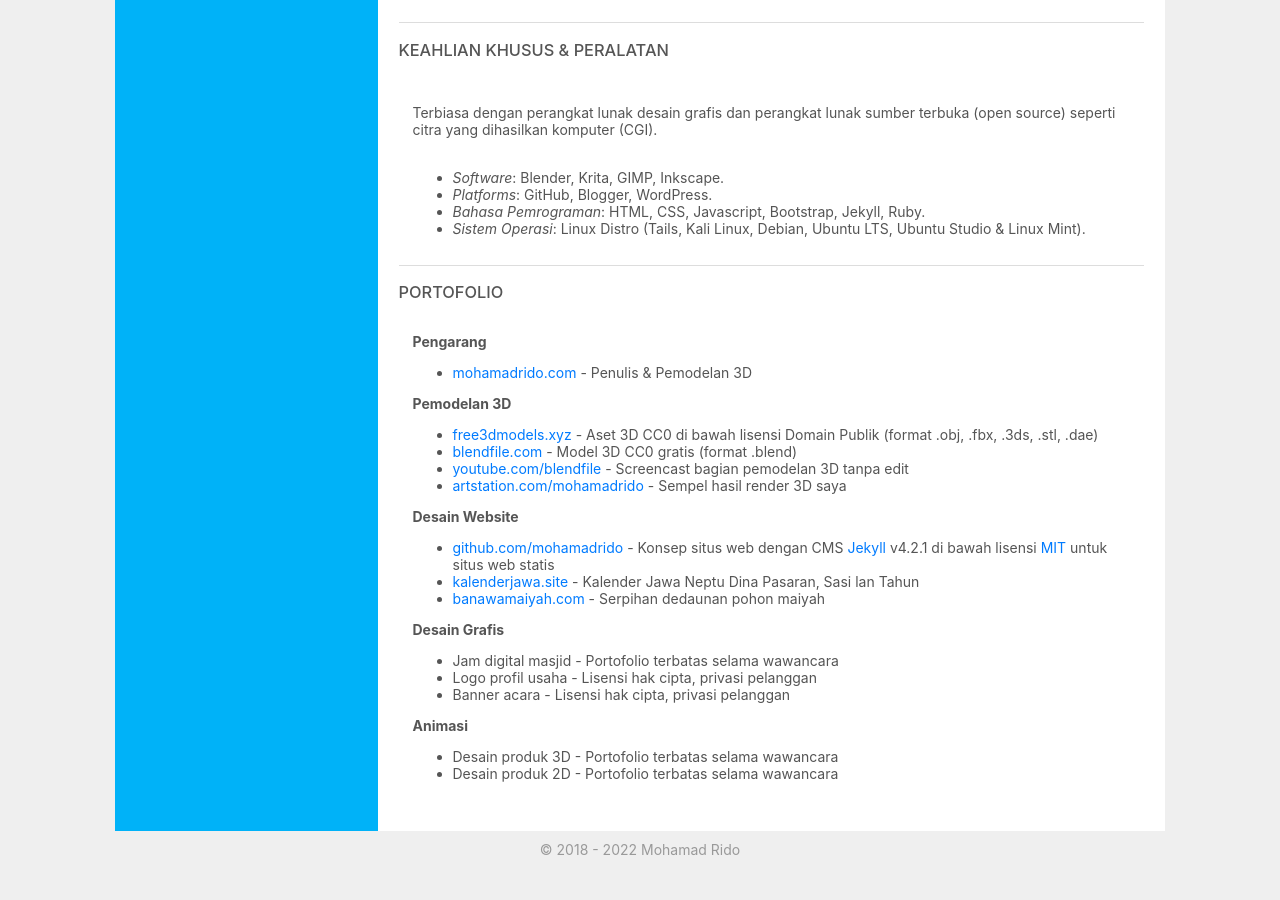
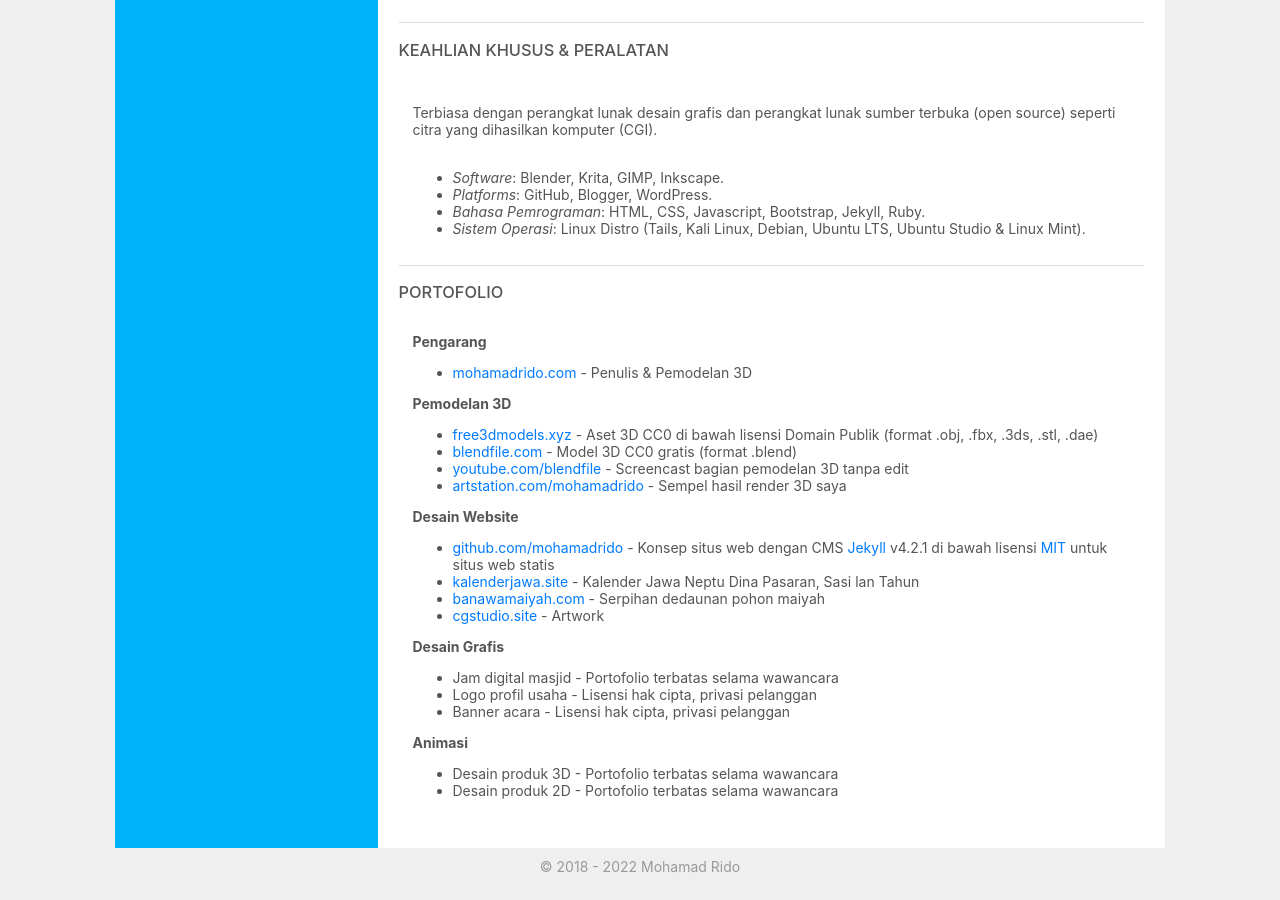
Before and after one commit to mohamadrido/about, a Jekyll site: the page built from id.html, in a window 1280 px wide and 900 px high, scrolled down 975 px. Built offline with Jekyll 4.4.1, drawn with Linux system fonts in a browser that asks for light colours.

Commit message:
Update id.html

```diff
--- a/id.html
+++ b/id.html
@@ -142,6 +142,7 @@
       <li><a href="https://github.com/mohamadrido">github.com/mohamadrido</a> - Konsep situs web dengan CMS <a href="https://jekyllrb.com">Jekyll</a> v4.2.1 di bawah lisensi <a href="https://mit-license.org">MIT</a> untuk situs web statis</li>
       <li><a href="http://kalenderjawa.site">kalenderjawa.site</a> - Kalender Jawa Neptu Dina Pasaran, Sasi lan Tahun</li>
       <li><a href="https://www.banawamaiyah.com" rel="nofollow">banawamaiyah.com</a> - Serpihan dedaunan pohon maiyah</li>
+      <li><a href="https://cgstudio.site">cgstudio.site</a> - Artwork</li>
       </ul>
     <b>Desain Grafis</b>
       <ul>
```
